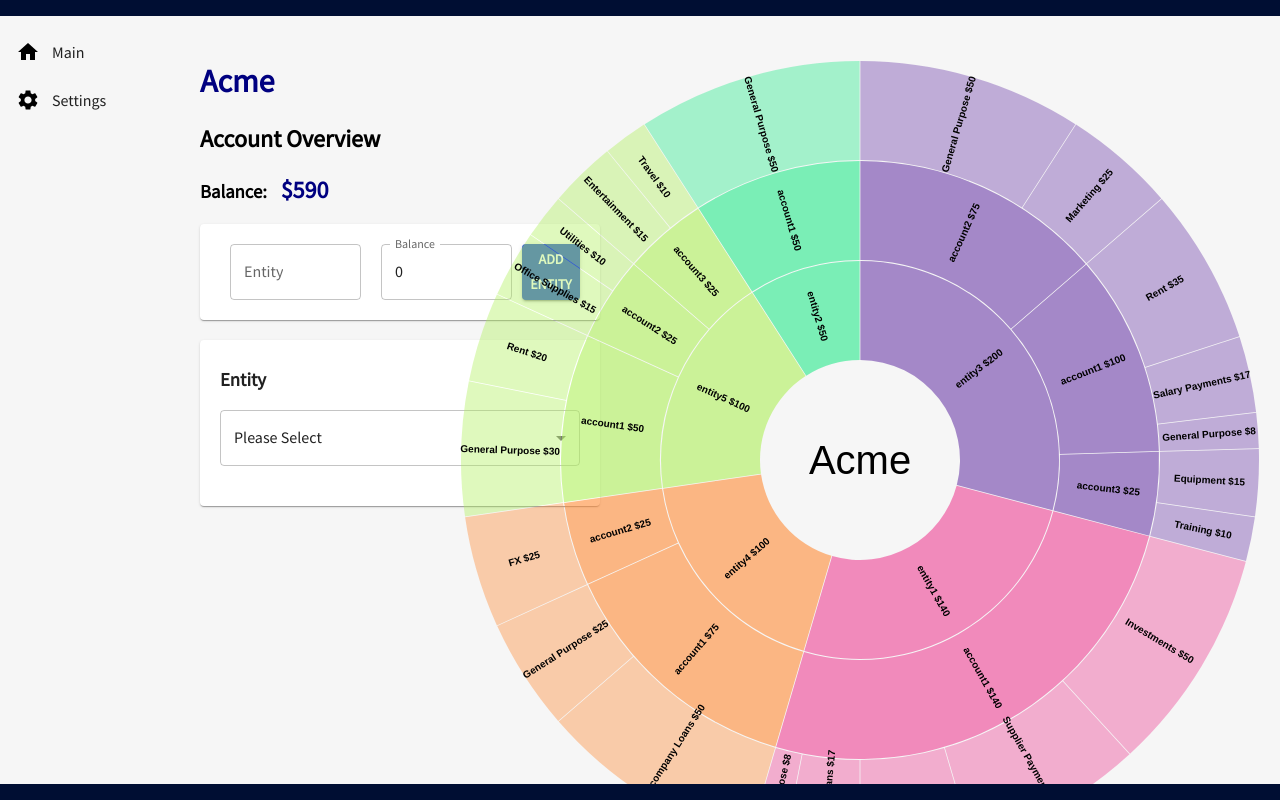
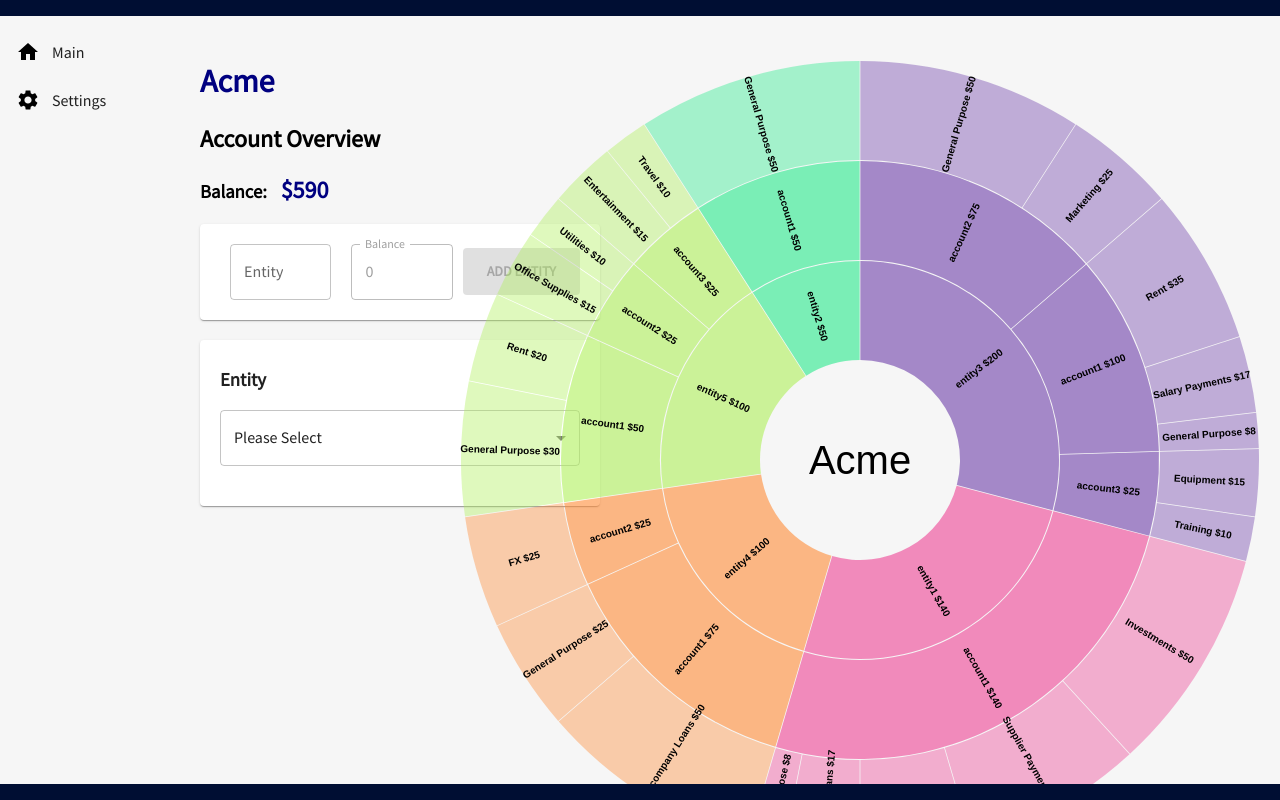
Before and after one commit to sickle5stone/sunburst-form, a React (Create React App) app: page / in a window 1280 px wide. Built offline with nearby package versions, Linux system fonts and the light colour scheme.

Commit message:
refactor: update styling

```diff
--- a/public/index.html
+++ b/public/index.html
@@ -42,4 +42,8 @@
       To create a production bundle, use `npm run build` or `yarn build`.
     -->
   </body>
+  <footer>
+
+  <!-- <a href="https://www.flaticon.com/free-icons/sunburst" title="sunburst icons">Sunburst icons created by smashingstocks - Flaticon</a> -->
+  </footer>
 </html>
--- a/src/App.js
+++ b/src/App.js
@@ -27,6 +27,14 @@ import { TransitionGroup, CSSTransition } from "react-transition-group";
 import { sortOnCategories } from "./utils";
 import { Home, Mail, MarkunreadMailbox, Settings } from "@mui/icons-material";
 import { json } from "d3";
+import { styled as muiStyled } from "@mui/system";
+
+const StyledAddButton = muiStyled(Button)({
+  whitespace: "nowrap",
+  minWidth: "fit-content",
+  padding: "11.5px 24px",
+  fontWeight: "bold",
+});
 
 function App() {
   const [chart, setChart] = React.useState(false);
@@ -318,15 +326,9 @@ function App() {
               variant="outlined"
               value={newEntityBalanceValue}
               onChange={(e) => setNewEntityBalanceValue(e.target.value)}
-              disabled={disableForm}
+              disabled={newEntityValue === "" || disableForm}
             />
-            <Button
-              style={{
-                maxHeight: "4em",
-                padding: "10px 20px",
-                minWidth: "50px",
-                fontWeight: "bold",
-              }}
+            <StyledAddButton
               onClick={() => {
                 appendEntity({
                   entity: newEntityValue,
@@ -334,10 +336,14 @@ function App() {
                 });
               }}
               variant="contained"
-              disabled={disableForm}
+              disabled={
+                newEntityValue === "" ||
+                newEntityBalanceValue === 0 ||
+                disableForm
+              }
             >
               Add Entity
-            </Button>
+            </StyledAddButton>
           </Paper>
 
           <Paper
@@ -400,10 +406,13 @@ function App() {
                 variant="outlined"
                 value={newBalanceValue}
                 onChange={(e) => setNewBalanceValue(e.target.value)}
-                disabled={disableForm}
+                disabled={newAccountValue === "" || disableForm}
               />
               <Button
-                style={{
+                sx={{
+                  whitespace: "nowrap",
+                  minWidth: "fit-content",
+                  padding: "11.5px 24px",
                   maxHeight: "4em",
                   fontWeight: "bold",
                 }}
@@ -415,7 +424,9 @@ function App() {
                   });
                 }}
                 variant="contained"
-                disabled={disableForm}
+                disabled={
+                  newAccountValue === "" || newBalanceValue === 0 || disableForm
+                }
               >
                 Add Account
               </Button>
--- a/src/components/Drawer/index.js
+++ b/src/components/Drawer/index.js
@@ -105,7 +105,7 @@ export default function TemporaryDrawer(props) {
       <div style={{ display: "flex", flexDirection: "column" }}>
         {Object.entries(accountCategories).map(([key, value]) => {
           return (
-            <Box>
+            <Box style={{ display: "flex" }}>
               <TextField
                 style={{ margin: "20px 0px", flex: 1 }}
                 id="outlined-basic"
@@ -149,9 +149,10 @@ export default function TemporaryDrawer(props) {
                 disabled={newCategory.length === 0}
               />
               <Button
-                style={{ margin: "25px 0px 25px 15px" }}
+                style={{ margin: "20px 0px 20px 20px", padding: 0 }}
                 variant="contained"
                 onClick={() => handleAddCategories()}
+                disabled={newCategory.length === 0 || newBalance === 0}
               >
                 +
               </Button>
```
Also changed, not shown: 8 other files (tests, documents, lock files or other folders).
